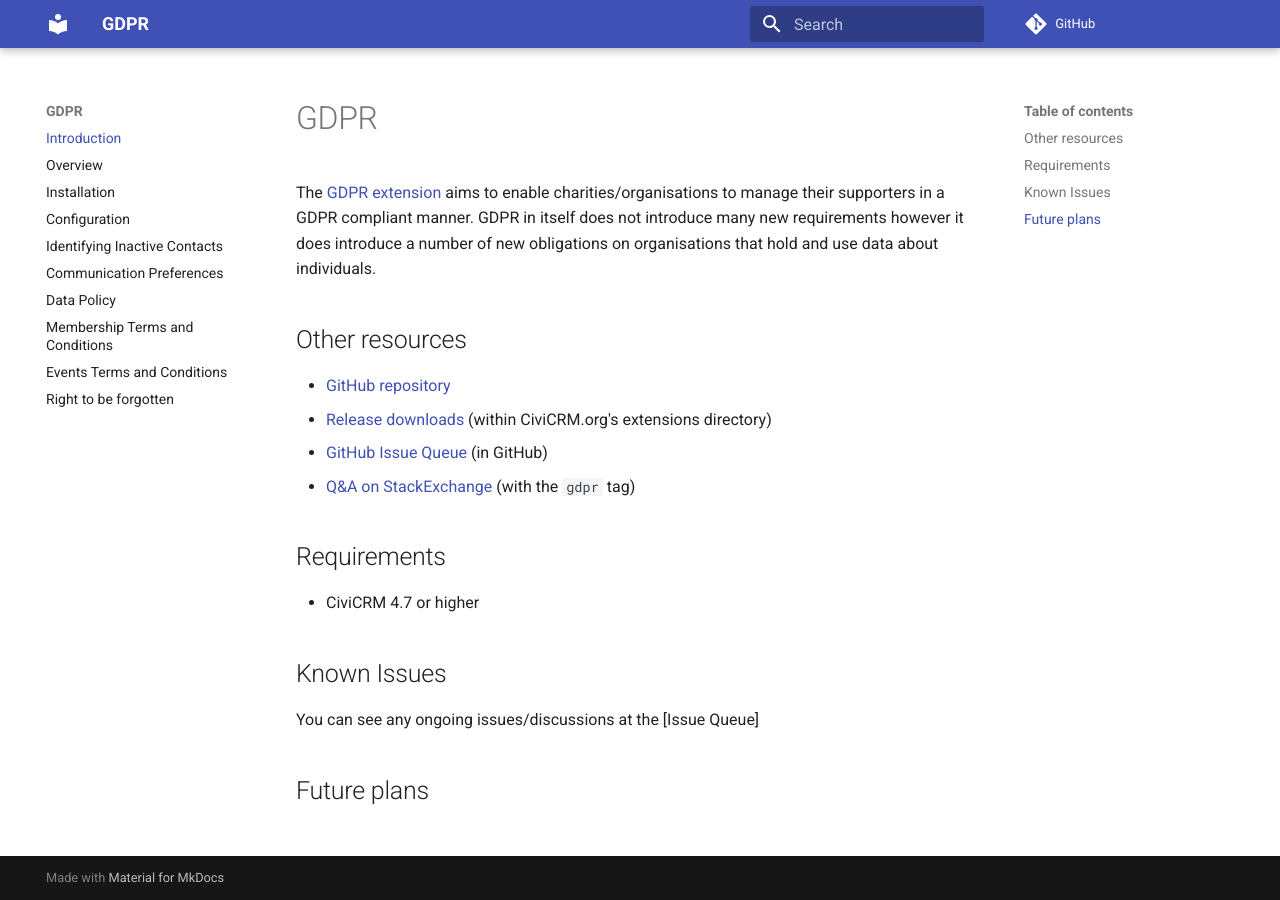
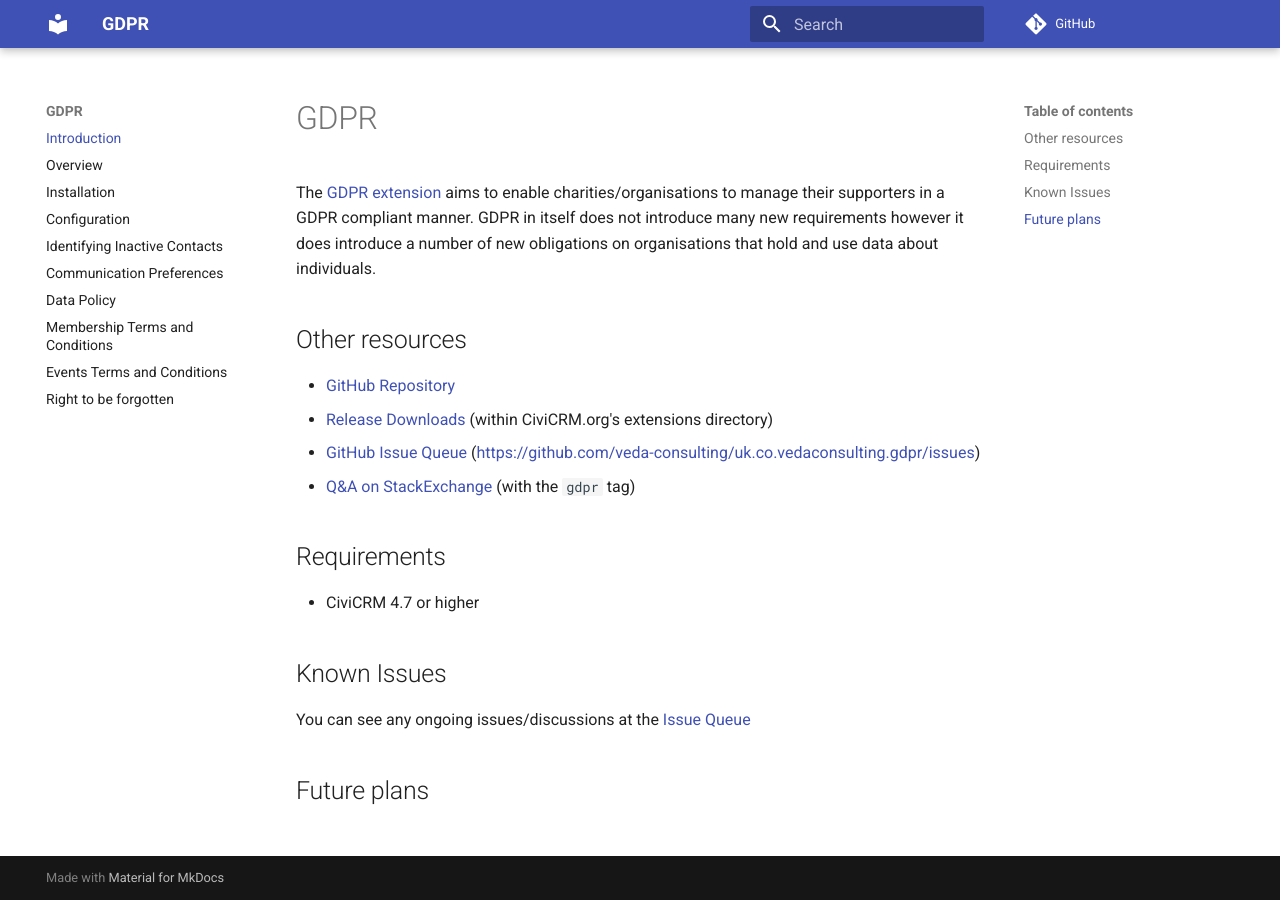
Before and after one commit to veda-consulting-company/uk.co.vedaconsulting.gdpr, an MkDocs documentation site: the page built from docs/index.md, in a window 1280 px wide. Built offline with MkDocs 1.6.1 and Material for MkDocs 9.7.7, drawn with Linux system fonts in a browser that asks for light colours; comment, search, counter and statistics services are not loaded; old or Windows-style settings are respelled for this version of MkDocs.

Commit message:
Update index.md

```diff
--- a/docs/index.md
+++ b/docs/index.md
@@ -5,9 +5,9 @@ The [GDPR extension](https://github.com/veda-consulting/uk.co.vedaconsulting.gdp
 
 ## Other resources
 
-* [GitHub repository]
-* [Release downloads](https://civicrm.org/extensions/gdpr) (within CiviCRM.org's extensions directory)
-* [GitHub Issue Queue] (in GitHub)
+* [GitHub Repository](https://github.com/veda-consulting/uk.co.vedaconsulting.gdpr “GDPR extension")
+* [Release Downloads](https://civicrm.org/extensions/gdpr) (within CiviCRM.org's extensions directory)
+* [GitHub Issue Queue] (https://github.com/veda-consulting/uk.co.vedaconsulting.gdpr/issues)
 * [Q&A on StackExchange](http://civicrm.stackexchange.com/questions/tagged/gdpr) (with the `gdpr` tag)
 
 ## Requirements
@@ -16,7 +16,7 @@ The [GDPR extension](https://github.com/veda-consulting/uk.co.vedaconsulting.gdp
 
 ## Known Issues
 
-You can see any ongoing issues/discussions at the [Issue Queue]
+You can see any ongoing issues/discussions at the [Issue Queue](https://github.com/veda-consulting/uk.co.vedaconsulting.gdpr/issues)
 
 ## Future plans
 
```
